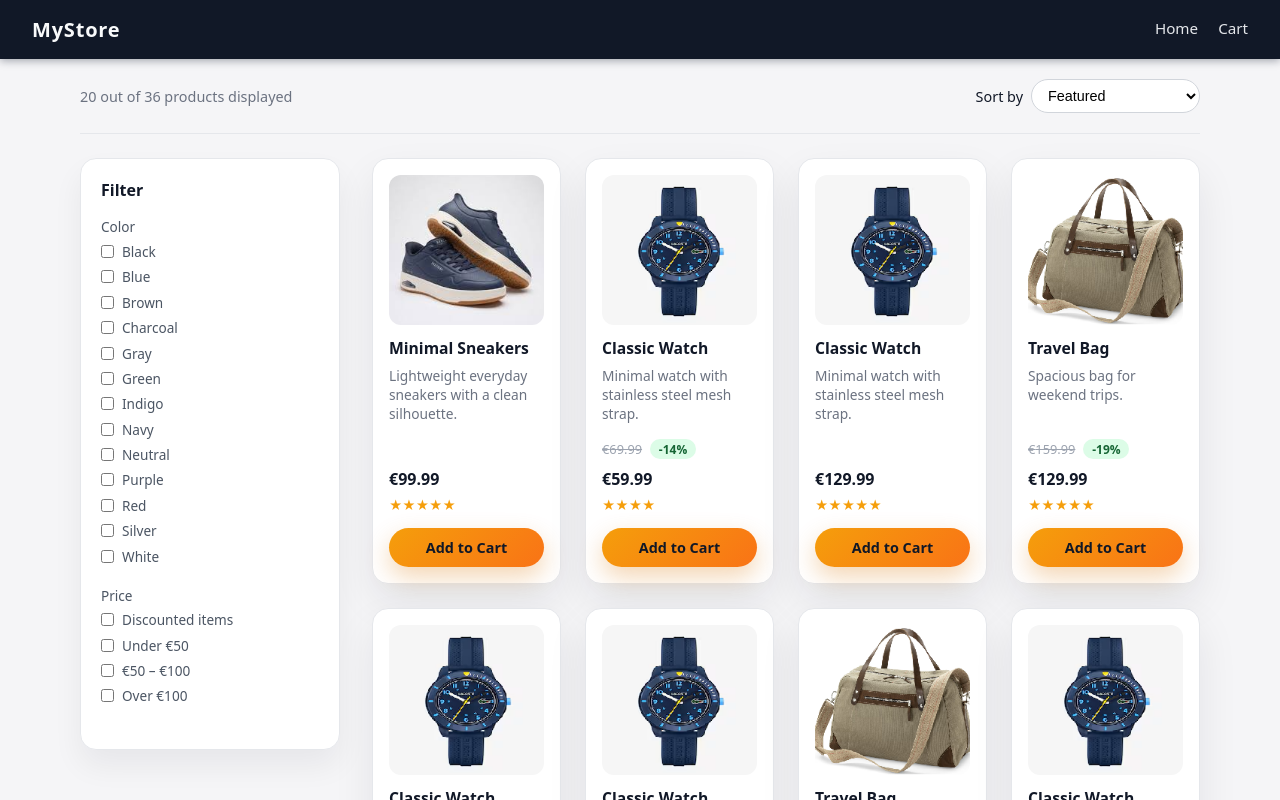
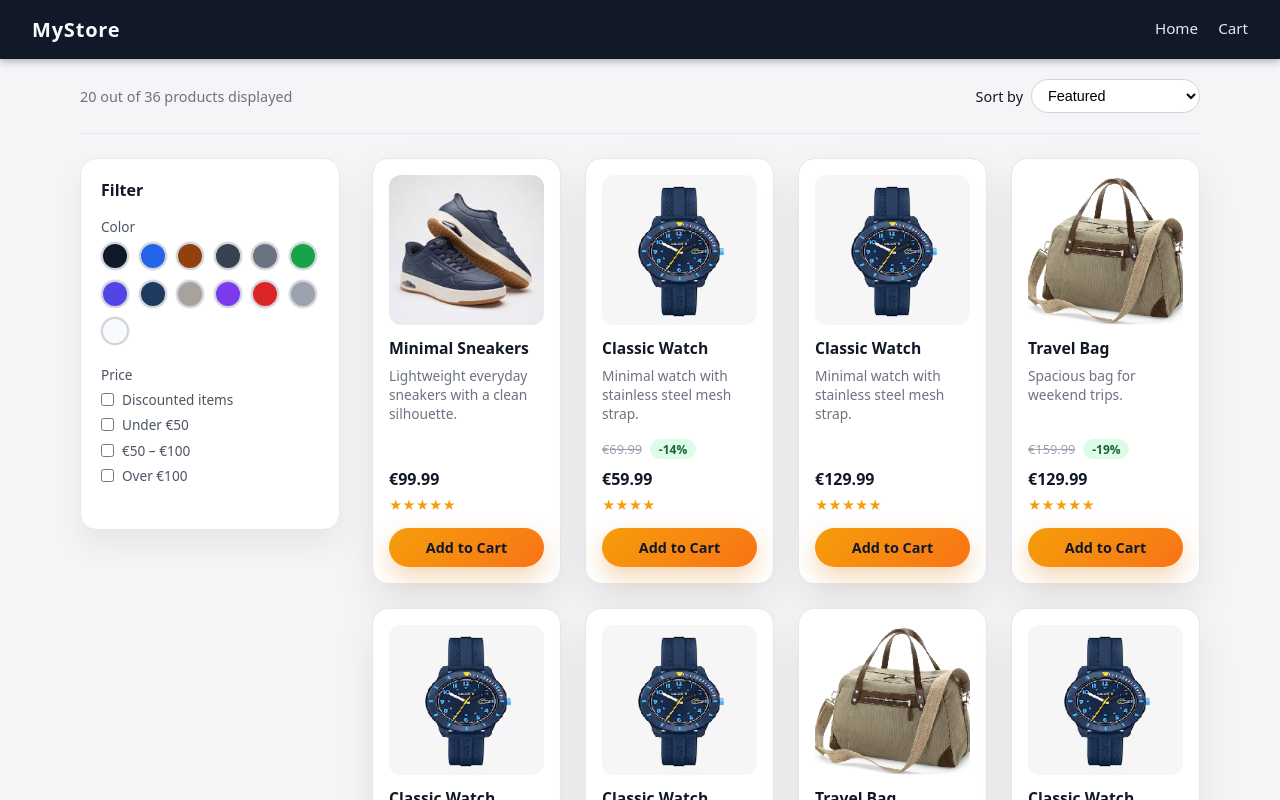
Before and after one commit to BozhidarZagorov/MyStore, a React (Vite) app: page / in a window 1280 px wide. Shown: the top 800 px of the page. Built offline with nearby package versions, Linux system fonts and the light colour scheme.

Commit message:
change color selectors style

```diff
--- a/src/pages/Home.jsx
+++ b/src/pages/Home.jsx
@@ -1,6 +1,22 @@
 import { useState, useMemo } from "react";
 import ProductCard from "../components/ProductCard";
 import products from "../data/products.json";
+
+const COLOR_MAP = {
+  black: "#111827",
+  white: "#f9fafb",
+  gray: "#6b7280",
+  silver: "#9ca3af",
+  charcoal: "#374151",
+  navy: "#1e3a5f",
+  blue: "#2563eb",
+  indigo: "#4f46e5",
+  purple: "#7c3aed",
+  red: "#dc2626",
+  brown: "#92400e",
+  neutral: "#a8a29e",
+  green: "#16a34a",
+};
 
 const PRICE_FILTERS = [
   { id: "discounted", label: "Discounted items" },
@@ -134,17 +150,21 @@ export default function Home() {
 
               <div className="plp-filter-group">
                 <span className="plp-filter-label">Color</span>
-                <div className="plp-checkbox-list">
-                  {colors.map((color) => (
-                    <label key={color} className="plp-checkbox-item">
-                      <input
-                        type="checkbox"
-                        checked={selectedColors.includes(color)}
-                        onChange={() => toggleColor(color)}
+                <div className="plp-color-swatches">
+                  {colors.map((color) => {
+                    const isSelected = selectedColors.includes(color);
+                    return (
+                      <button
+                        key={color}
+                        type="button"
+                        className={`plp-color-swatch ${isSelected ? "plp-color-swatch--selected" : ""}`}
+                        onClick={() => toggleColor(color)}
+                        style={{ "--swatch-color": COLOR_MAP[color] ?? "#6b7280" }}
+                        title={color.charAt(0).toUpperCase() + color.slice(1)}
+                        aria-pressed={isSelected}
                       />
-                      {color.charAt(0).toUpperCase() + color.slice(1)}
-                    </label>
-                  ))}
+                    );
+                  })}
                 </div>
               </div>
 
--- a/src/styles.css
+++ b/src/styles.css
@@ -187,6 +187,39 @@ main {
   display: flex;
   align-items: center;
   gap: 0.5rem;
+}
+
+/* Color swatches */
+.plp-color-swatches {
+  display: flex;
+  flex-wrap: wrap;
+  gap: 0.6rem;
+}
+
+.plp-color-swatch {
+  width: 1.75rem;
+  height: 1.75rem;
+  border-radius: 50%;
+  border: 2px solid #d1d5db;
+  background-color: var(--swatch-color);
+  box-shadow: 0 0 0 1px rgba(0, 0, 0, 0.06);
+  cursor: pointer;
+  padding: 0;
+  transition: transform 0.15s ease, box-shadow 0.15s ease, border-color 0.15s ease;
+}
+
+.plp-color-swatch:hover {
+  transform: scale(1.1);
+  border-color: #9ca3af;
+}
+
+.plp-color-swatch--selected {
+  border-color: #111827;
+  box-shadow: 0 0 0 2px #ffffff, 0 0 0 4px #111827;
+}
+
+.plp-color-swatch--selected:hover {
+  transform: scale(1.1);
 }
 
 /* Product grid */
```
